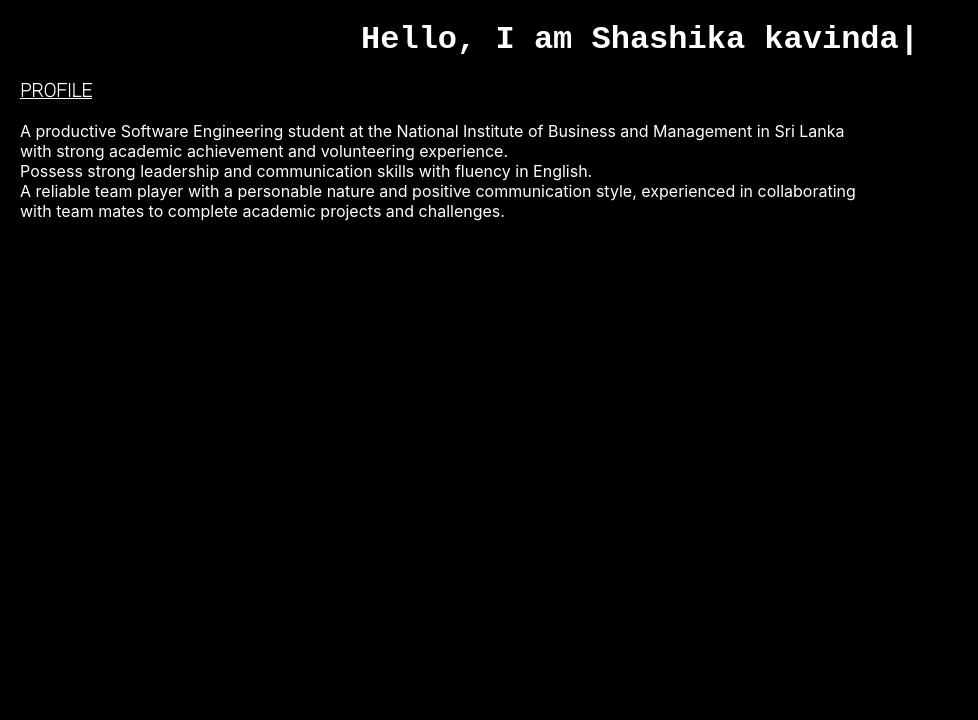
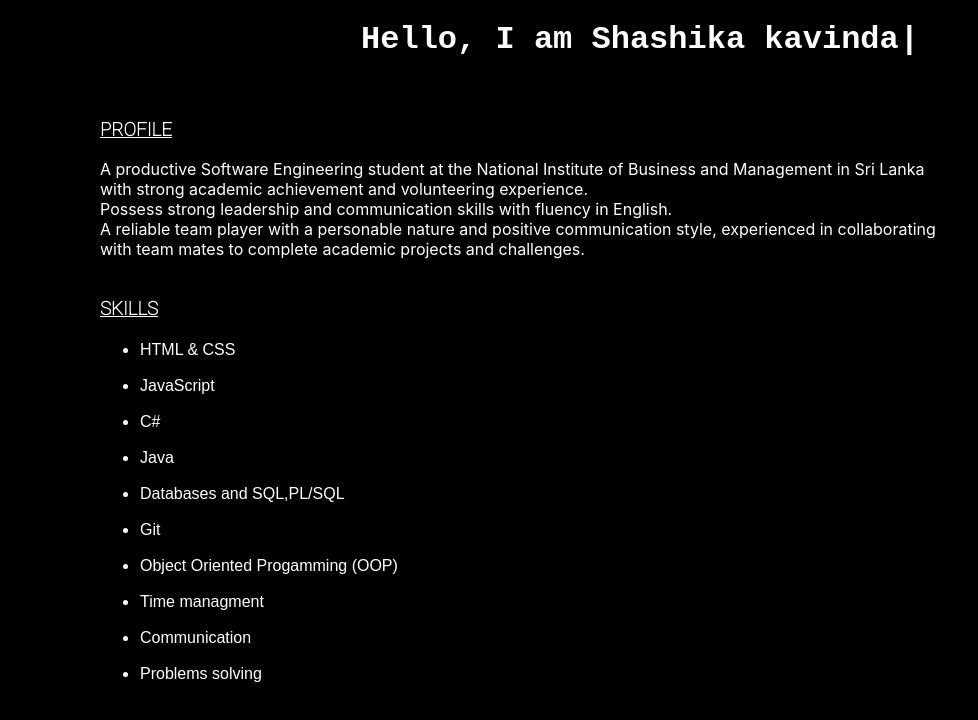
Before and after one commit to Shashika17/Shashika, a React (Create React App) app: page / in a window 1280 px wide. Shown: the top 720 px of the page, without its empty margins (0-978 px from the left). Built offline with nearby package versions, Linux system fonts and the light colour scheme; a web font is replaced by a local one.

Commit message:
new push

```diff
--- a/src/App.css
+++ b/src/App.css
@@ -1,5 +1,8 @@
 .App {
   text-align: center;
+  -ms-overflow-style: none; /* for Internet Explorer, Edge */
+  scrollbar-width: none; /* for Firefox */
+  overflow-y: scroll;
 }
 
 .App-logo {
--- a/src/App.js
+++ b/src/App.js
@@ -4,7 +4,8 @@ import Namee from './Name';
 import './dark-theme.css'
 import Profile from './Profile';
 import { motion, useAnimation } from "framer-motion";
-
+import Skills from './skills';
+import './ease-in.css';
 import { useInView } from "react-intersection-observer";
 
 import { useEffect } from "react";
@@ -33,13 +34,21 @@ function App()
       </header> */}
      <div className='vertical-center'><Namee/></div>
 
-
+    <br/>
+    <div className="bn1">
      <motion.div
-animate={{ x: 20 }}
-initial={{x: 1}}
-variants={exampleVariant}
+  animate={{x: 100}}
+  transition={{ ease: "easeOut", duration: 2 }}
 className="box"
-> <Profile/></motion.div>
+> <Profile/></motion.div></div>
+<br/>
+<div className="bn1">
+     <motion.div
+  animate={{x: 100}}
+  transition={{ ease: "easeIn", duration: 2 }}
+className="box"
+> <Skills/></motion.div>
+    </div>
     </div>
   );
 }
--- a/src/ease-in.css
+++ b/src/ease-in.css
@@ -2,3 +2,21 @@
 {
   font-family: 'Roboto', sans-serif;
 }
+.bn1
+{
+  overflow-x: hidden;
+  -ms-overflow-style: none; /* for Internet Explorer, Edge */
+  scrollbar-width: none; /* for Firefox */
+  overflow-y: scroll;
+}
+.bno1
+{
+  font-family: 'Fira Sans Condensed', sans-serif;
+}
+.bno2
+{
+  position: relative;
+  left: 30px;
+  border: 3px
+
+}
--- /dev/null
+++ b/src/skills.jsx
@@ -0,0 +1,21 @@
+import React from 'react'
+import './ease-in.css'
+export default function skills() {
+  return (
+    <div>
+        <h3 className='bn'><u>SKILLS</u></h3>
+        <ul>
+<li><p className='bno1'>HTML & CSS</p></li>
+<li><p className='bno1'>JavaScript</p></li>
+<li><p className='bno1'>C#</p></li>
+<li><p className='bno1'>Java</p></li>
+<li><p className='bno1'>Databases and SQL,PL/SQL</p></li>
+<li><p className='bno1'>Git</p></li>
+<li><p className='bno1'>Object Oriented Progamming (OOP)</p></li>
+<li><p className='bno1'>Time managment</p></li>
+<li><p className='bno1'>Communication</p></li>
+<li><p className='bno1'>Problems solving</p></li>
+        </ul>
+    </div>
+  )
+}
```
